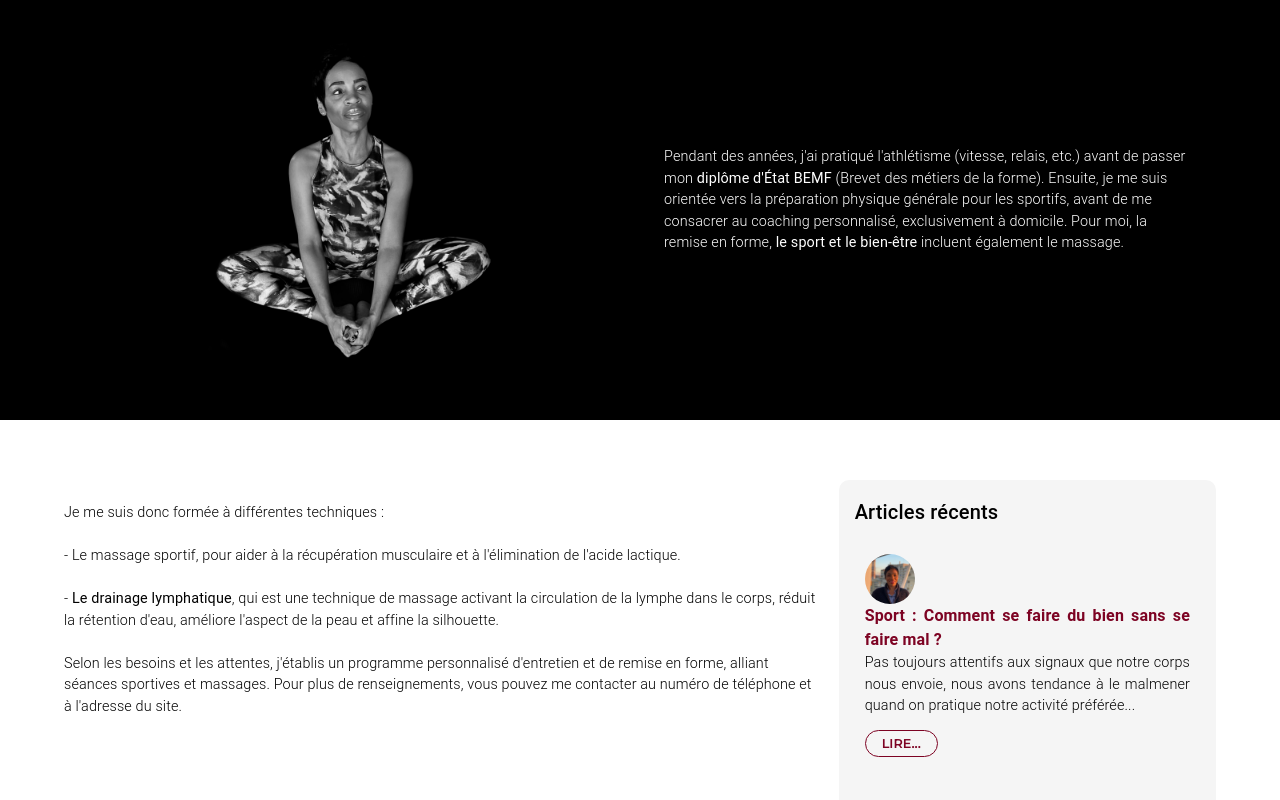
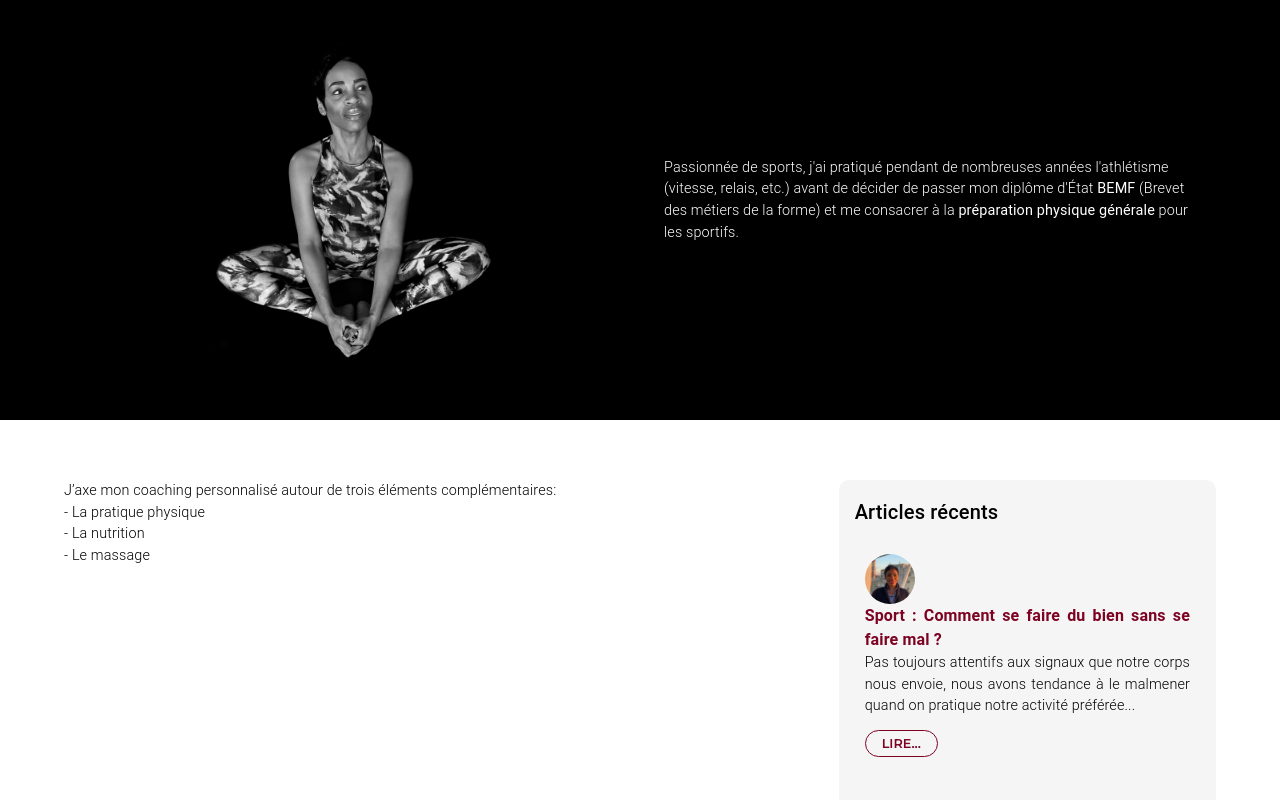
Before and after one commit to requiemcreatif/Danielle-mani-website, a Next.js app: page / in a window 1280 px wide. Shown: the part 560-1360 px from the top of the page. Built offline with nearby package versions, Linux system fonts and the light colour scheme.

Commit message:
small changes

```diff
--- a/components/Navbar/index.tsx
+++ b/components/Navbar/index.tsx
@@ -2,6 +2,7 @@
 
 import { useState, useEffect, useRef, forwardRef } from "react";
 import { TfiMenu } from "react-icons/tfi";
+import { GrClose } from "react-icons/gr";
 import { MobileMenuView } from "../MobileMenuView";
 import { Box, Container, Button } from "@mui/material";
 //import * as React from "react";
@@ -31,12 +32,10 @@ const Navbar = () => {
   };
 
   const handleClose = (event: Event | React.SyntheticEvent) => {
-    //event.preventDefault();
     if (
       anchorRef.current &&
       anchorRef.current.contains(event.target as HTMLElement)
     ) {
-      //event.preventDefault();
       return;
     }
 
@@ -44,7 +43,6 @@ const Navbar = () => {
   };
 
   function handleListKeyDown(event: React.KeyboardEvent) {
-    //event.preventDefault();
     if (event.key === "Tab") {
       event.preventDefault();
       setOpen(false);
@@ -77,7 +75,11 @@ const Navbar = () => {
                 aria-haspopup="true"
                 onClick={handleToggle}
               >
-                <TfiMenu className="menu-icon" />
+                {open ? (
+                  <GrClose className="menu-icon" />
+                ) : (
+                  <TfiMenu className="menu-icon" />
+                )}
               </Button>
             </MobileMenu>
             <Popper
--- a/components/Navbar/styles.js
+++ b/components/Navbar/styles.js
@@ -11,7 +11,7 @@ export const MobileMenuWrapper = styled("div")`
 `;
 
 export const MobileMenuItems = styled("div")`
-  width: 100vw;
+  width: 50vw;
   height: 100vh;
   background-color: #7d0323;
   #composition-menu {
@@ -24,6 +24,10 @@ export const MobileMenuItems = styled("div")`
       text-transform: uppercase;
       color: #fff;
     }
+  }
+
+  @media (min-width: 768px) {
+    display: none;
   }
 `;
 
--- a/components/mainContent/index.tsx
+++ b/components/mainContent/index.tsx
@@ -26,7 +26,7 @@ const MainContent = () => {
           </Box>
           <MainTextContainer>
             <Typography>
-              Pendant des années, j'ai pratiqué l'athlétisme (vitesse, relais,
+              {/* Pendant des années, j'ai pratiqué l'athlétisme (vitesse, relais,
               etc.) avant de passer mon <strong>diplôme d'État BEMF</strong>{" "}
               (Brevet des métiers de la forme). Ensuite, je me suis orientée
               vers la préparation physique générale pour les sportifs, avant de
@@ -34,14 +34,19 @@ const MainContent = () => {
               Pour moi, la remise en forme,{" "}
               <strong>le sport et le bien-être</strong> incluent également le
               massage.
-              <br />
+              <br /> */}
+              Passionnée de sports, j'ai pratiqué pendant de nombreuses années
+              l'athlétisme (vitesse, relais, etc.) avant de décider de passer
+              mon diplôme d'État <strong>BEMF</strong> (Brevet des métiers de la
+              forme) et me consacrer à la{" "}
+              <strong>préparation physique générale</strong> pour les sportifs.
             </Typography>
           </MainTextContainer>
         </MainContentWrapper>
       </Box>
       <SecondContainer>
         <Typography>
-          <br />
+          {/* <br />
           Je me suis donc formée à différentes techniques :<br />
           <br />
           - Le massage sportif, pour aider à la récupération musculaire et à
@@ -56,7 +61,10 @@ const MainContent = () => {
           Selon les besoins et les attentes, j'établis un programme personnalisé
           d'entretien et de remise en forme, alliant séances sportives et
           massages. Pour plus de renseignements, vous pouvez me contacter au
-          numéro de téléphone et à l'adresse du site.
+          numéro de téléphone et à l'adresse du site. */}
+          J’axe mon coaching personnalisé autour de trois éléments
+          complémentaires:
+          <br /> - La pratique physique <br />- La nutrition <br />- Le massage
         </Typography>
 
         <SideContent />
```
